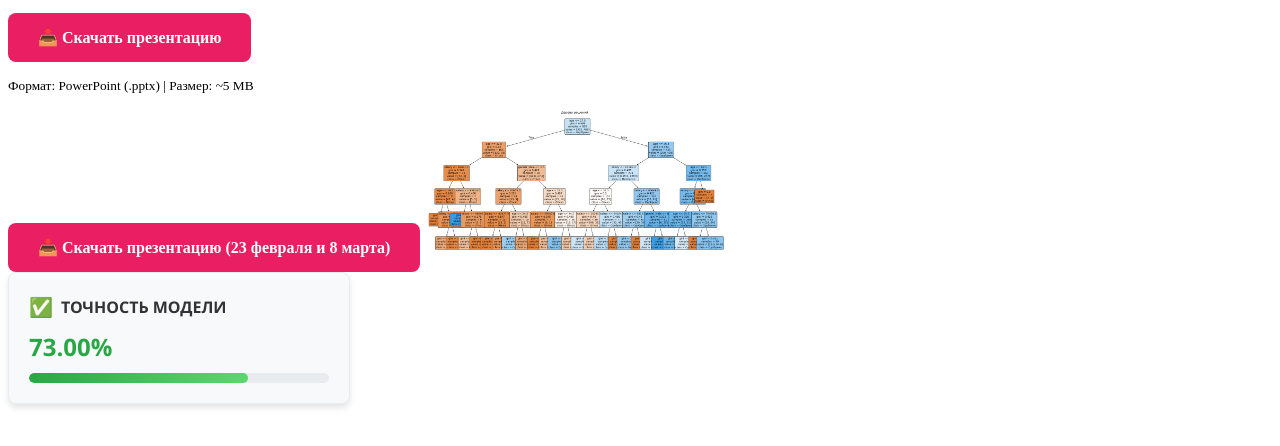
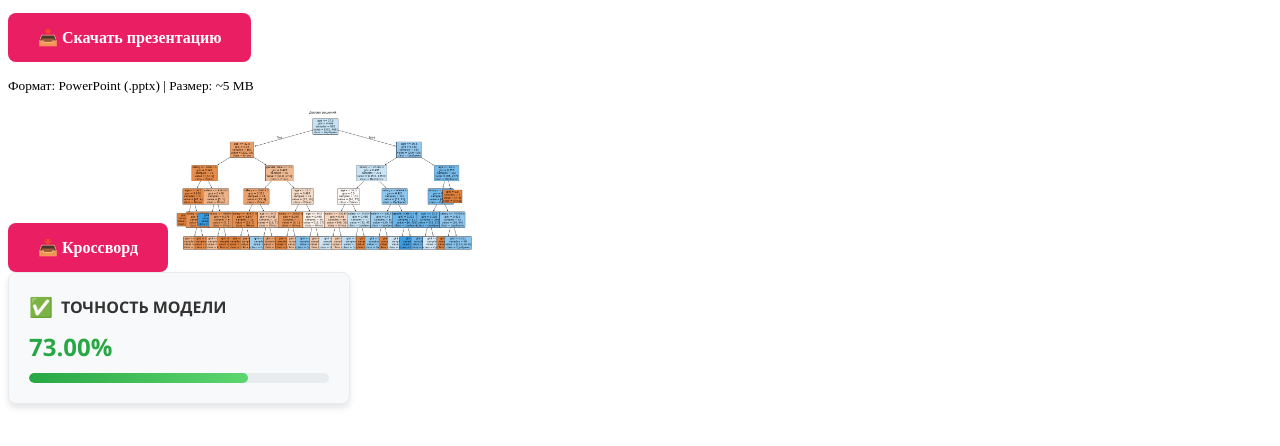
Before and after one commit to 11Katrina11/1, a plain HTML site: page index.html in a window 1280 px wide. Shown: the part 164-610 px from the top of the page. Drawn offline with Linux system fonts and the light colour scheme.

Commit message:
Update index.html

```diff
--- a/index.html
+++ b/index.html
@@ -59,7 +59,7 @@ clogs: 0.15%
   <a href="https://github.com/11Katrina11/1/raw/main/%D0%9F%D1%80%D0%B0%D0%B7%D0%B4%D0%BD%D0%B8%D1%87%D0%BD%D0%B0%D1%8F_%D0%BF%D1%80%D0%B5%D0%B7%D0%B5%D0%BD%D1%82%D0%B0%D1%86%D0%B8%D1%8F.pptx"
    class="download-btn"
    download>
-    📥 Скачать презентацию (23 февраля и 8 марта)
+    📥 Кроссворд
 </a>
 
 <style>
```
